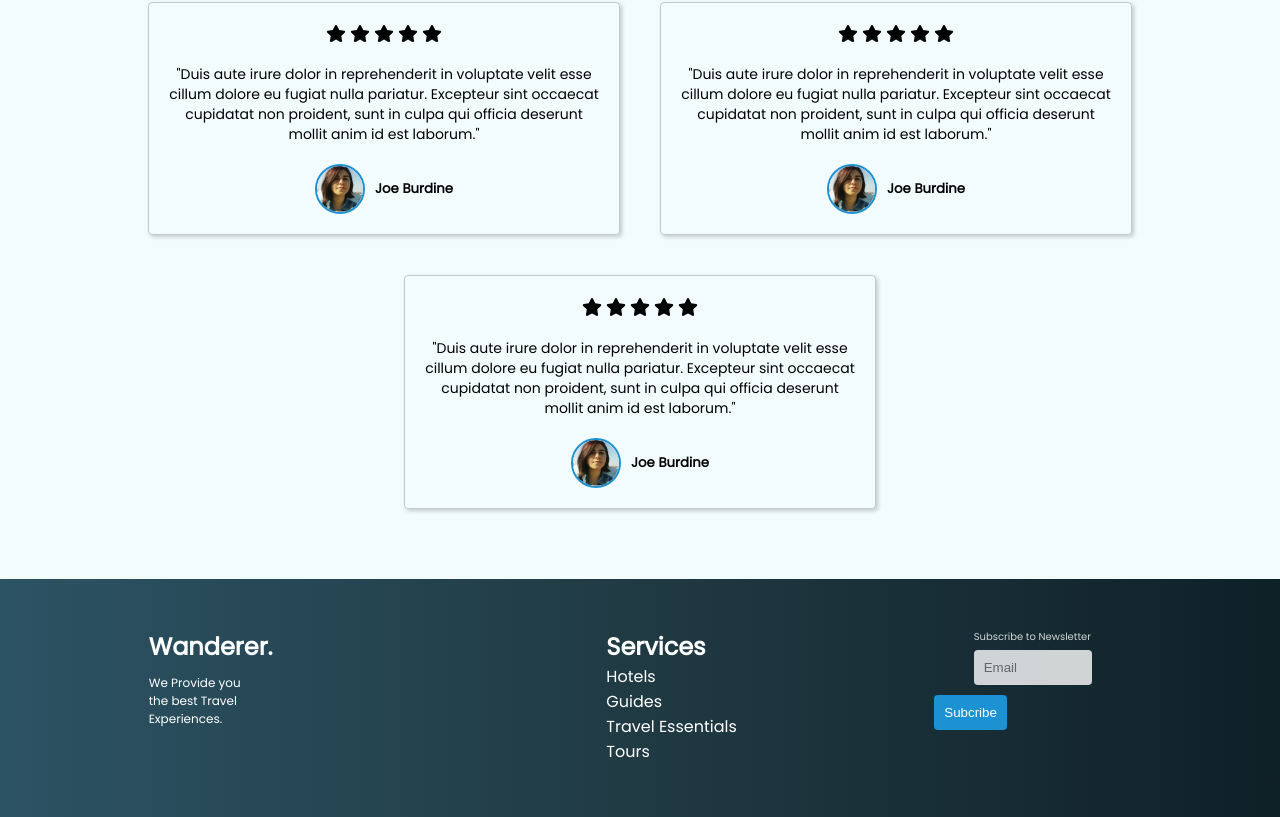
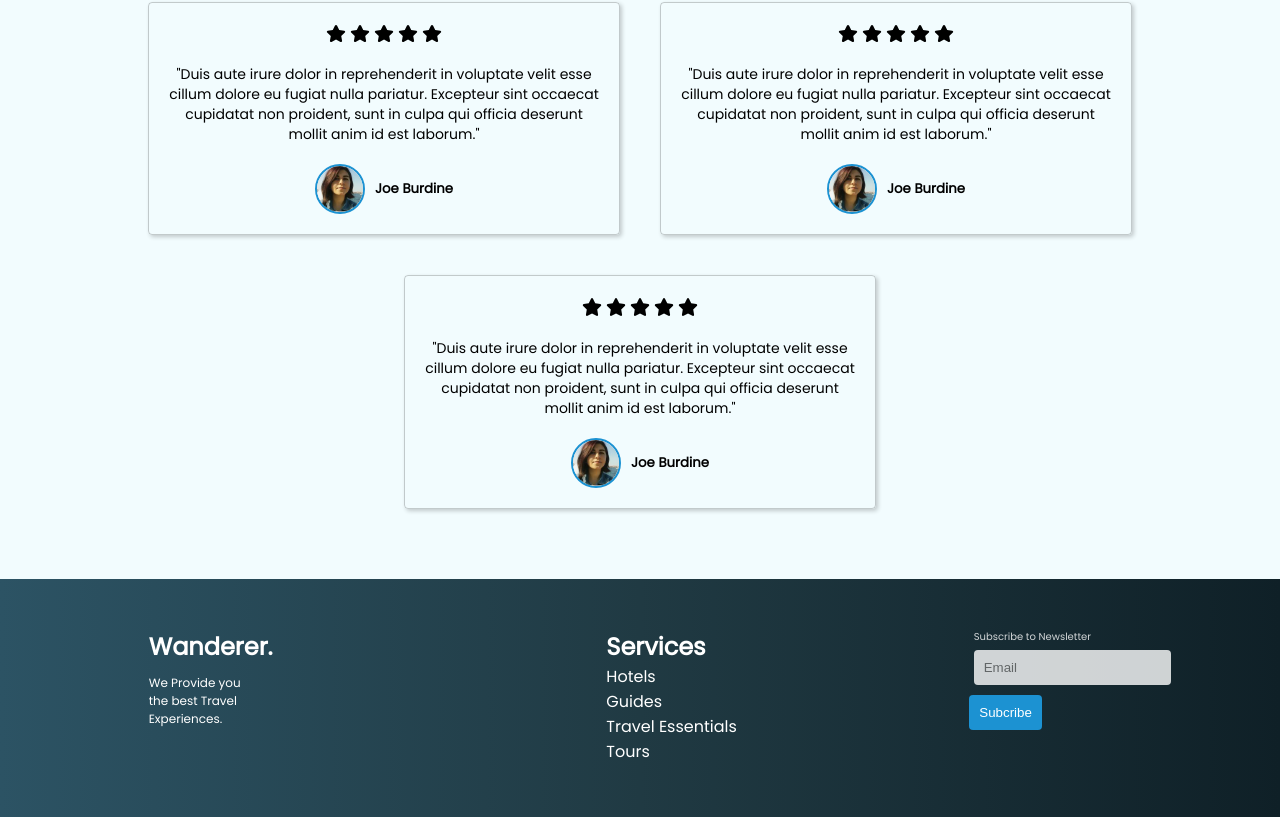
Before and after one commit to ahsanrana023/Wanderer-Application, a React (Create React App) app in the folder wanderer-project/: page / in a window 1280 px wide. Shown: the part 1506-2323 px from the top of the page. Built offline with nearby package versions, Linux system fonts and the light colour scheme.

Commit message:
Update footer.css

```diff
--- a/wanderer-project/src/components/footer.css
+++ b/wanderer-project/src/components/footer.css
@@ -40,6 +40,7 @@ button {
   border: none;
   transition: all 0.3s;
   border-radius: 4px;
+  margin-left: 35px;
 }
 button:hover {
   background-color: #fff;
@@ -51,4 +52,5 @@ p {
 }
 .input--email {
   padding: 10px;
+  width: 100%;
 }
```
